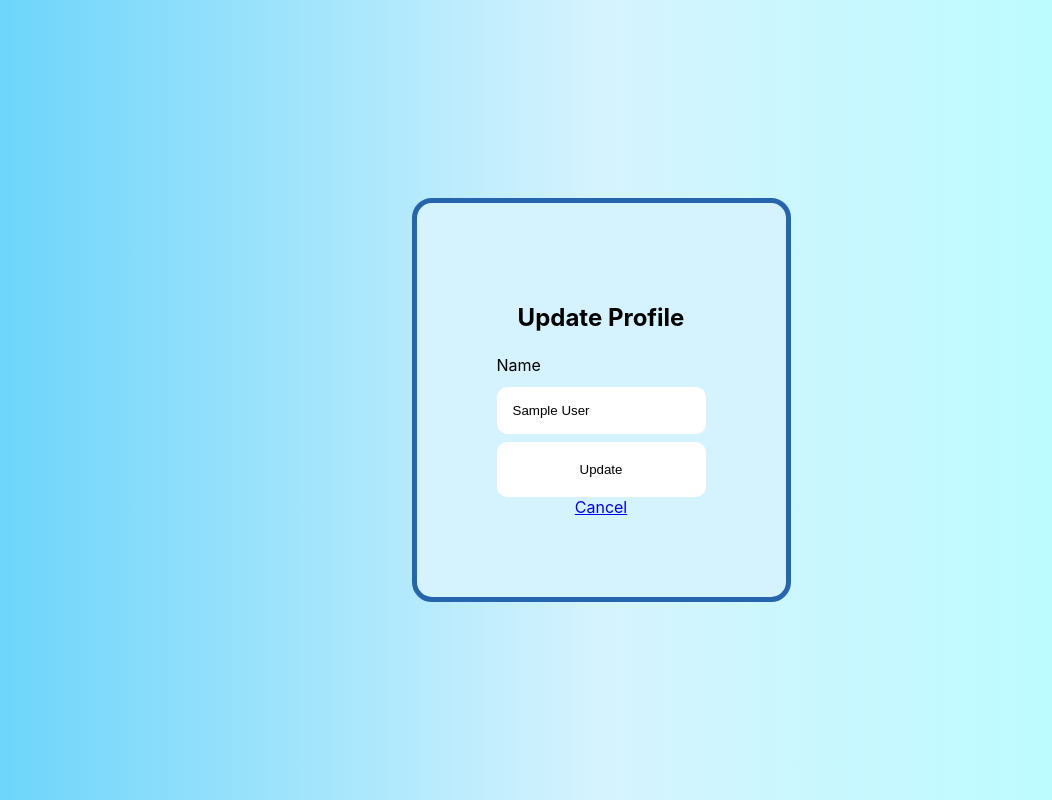
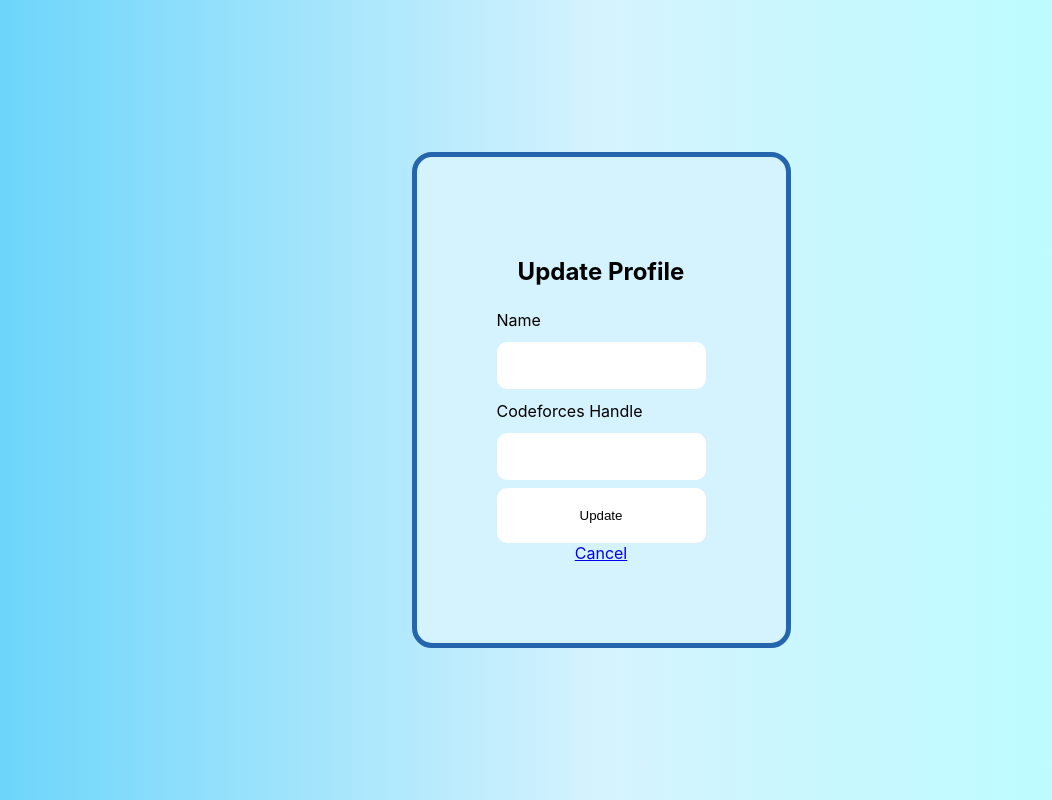
Before and after one commit to tzaph/lockout-online-judge, a React (Create React App) app: page /update-profile in a window 1280 px wide. Shown: the whole page, without its empty margins (39-1091 px from the left). Built offline with nearby package versions, Linux system fonts and the light colour scheme; no server answers; the database is empty; sample sign-in values are in the browser's storage.

Commit message:
Create database and add a field for Codeforces handle
There's a bug when the user updates the profile information without editing the fields; even if there were default values, the database will be updated as empty string

```diff
--- a/src/components/Dashboard.js
+++ b/src/components/Dashboard.js
@@ -1,9 +1,16 @@
-import React, { useState } from 'react'
+import React, { useEffect, useState } from 'react'
 import { useAuth } from '../contexts/AuthContext';
 import { Link, useNavigate } from 'react-router-dom';
+import { getDatabase, ref, get, child } from 'firebase/database';
 
 export default function Dashboard() {
   const [error, setError] = useState('');
+  const [data, setData] = useState({
+    codeforcesHandle:"",
+    email:"",
+    name:"",
+    uid:""
+  })
   const { currentUser, logout } = useAuth();
   const navigate = useNavigate();
 
@@ -18,13 +25,26 @@
     }
   }
 
+  const Getdata = () =>{
+    get(child(ref(getDatabase()), 'users/' + currentUser.uid)).then((snapshot) => {
+      if (snapshot.exists()) {
+        setData(snapshot.val())
+      } else {
+      }
+    }).catch((error) => {
+      console.error(error);
+    });
+  }
+  useEffect(()=>{Getdata();},[])
+
   return (
     <div className="dashboard-container">
       <h1>Dashboard</h1>
       <div className="profile-container">
         <h2>Profile</h2>
-        <label>Email: {currentUser.email}</label>
-        <label>Name: {currentUser.displayName}</label>
+        <label>Email: {data.email}</label>
+        <label>Name: {data.name}</label>
+        <label>Codeforces Handle: {data.codeforcesHandle}</label>
         <br></br>
         <Link to="/update-profile">Update Profile</Link>
       </div>
--- a/src/components/Register.js
+++ b/src/components/Register.js
@@ -7,7 +7,7 @@
   const [email, setEmail] = useState('');
   const [password, setPassword] = useState('');
   const [confirmPassword, setConfirmPassword] = useState('');
-  const { register } = useAuth();
+  const { register, addUserInformationToDatabase } = useAuth();
   const [error, setError] = useState('');
   const [loading, setLoading] = useState(false);
   const navigate = useNavigate();
@@ -22,6 +22,7 @@
     }
     try {
       await register(email, password);
+      await addUserInformationToDatabase();
       setLoading(true);
       setError('');
       navigate('/');
--- a/src/components/UpdateProfile.js
+++ b/src/components/UpdateProfile.js
@@ -1,11 +1,17 @@
-import React, { useState } from 'react'
+import React, { useEffect, useState } from 'react'
 import { Alert } from 'react-bootstrap';
 import { useAuth } from '../contexts/AuthContext';
+import { getDatabase, ref, get, child } from "firebase/database";
 import { Link, useNavigate } from 'react-router-dom';
 
 export default function UpdateProfile() {
-  const [name, setName] = useState('');
-  const { currentUser, updateName } = useAuth();
+  const [data, setData] = useState({
+    codeforcesHandle:"",
+    email:"",
+    name:"",
+    uid:""
+  })
+  const { currentUser, updateName, updateCodeforcesHandle } = useAuth();
   const [error, setError] = useState('');
   const [loading, setLoading] = useState(false);
   const navigate = useNavigate();
@@ -15,6 +21,7 @@
 
     try {
       await updateName(name);
+      await updateCodeforcesHandle(cfHandle);
       setLoading(true);
       setError('');
       navigate('/');
@@ -25,6 +32,21 @@
     setLoading(false);
   }
 
+  const Getdata = () =>{
+    get(child(ref(getDatabase()), 'users/' + currentUser.uid)).then((snapshot) => {
+      if (snapshot.exists()) {
+        setData(snapshot.val())
+      } else {
+      }
+    }).catch((error) => {
+      console.error(error);
+    });
+  }
+  useEffect(() => { Getdata(); }, [])
+
+  const [name, setName] = useState(data.name);
+  const [cfHandle, setCfhandle] = useState(data.codeforcesHandle);
+
   return (
     <div className="auth-form-container">
       <h2>Update Profile</h2>
@@ -34,9 +56,17 @@
         <input
           onChange={(e) => setName(e.target.value)}
           type="name"
-          defaultValue={currentUser.displayName}
+          defaultValue={data.name}
           id="name"
           name="name"
+        />
+        <label for="cfHandle">Codeforces Handle</label>
+        <input
+          onChange={(e) => setCfhandle(e.target.value)}
+          type="cfHandle"
+          defaultValue={data.codeforcesHandle}
+          id="cfHandle"
+          name="cfHandle"
         />
         <button disabled={loading} type="submit">Update</button>
       </form>
--- a/src/contexts/AuthContext.js
+++ b/src/contexts/AuthContext.js
@@ -1,7 +1,7 @@
 import React, { useState, useContext, useEffect } from 'react'
 import { auth } from '../firebase'
 import { createUserWithEmailAndPassword, onAuthStateChanged, signInWithEmailAndPassword, signOut, updateProfile } from 'firebase/auth'
-
+import { getDatabase, ref, set, update, get } from "firebase/database"
 const AuthContext = React.createContext()
 
 export function useAuth() {
@@ -10,6 +10,7 @@
 
 export function AuthProvider({ children }){
   const [currentUser, setCurrentUser] = useState()
+  const [returnValue, setReturnValue] = useState()
   const [loading, setLoading] = useState(true)
 
   function register(email, password) {
@@ -26,6 +27,40 @@
 
   function updateName(name) {
     updateProfile(auth.currentUser, {displayName: name})
+    const db = getDatabase()
+    update(ref(db, 'users/' + auth.currentUser.uid), {
+      name: name
+    });
+  }
+
+  function addUserInformationToDatabase() {
+    const db = getDatabase()
+    set(ref(db, 'users/' + auth.currentUser.uid), {
+      email: auth.currentUser.email,
+      uid: auth.currentUser.uid,
+      codeforcesHandle: "",
+      name: "",
+    });
+  }
+
+  function updateCodeforcesHandle(codeforcesHandle) {
+    const db = getDatabase()
+    update(ref(db, 'users/' + auth.currentUser.uid), {
+      codeforcesHandle: codeforcesHandle
+    });
+  }
+
+  function getCodeforcesHandle(currentUser) {
+    const db = getDatabase();
+    setReturnValue("");
+    get(ref(db, 'users/' + currentUser.uid)).then((snapshot) => {
+      if (snapshot.exists()) {
+        setReturnValue((snapshot.val()).codeforcesHandle);
+      } else {
+
+      }
+    });
+    return returnValue;
   }
 
   useEffect(() => {
@@ -43,6 +78,9 @@
     login,
     logout,
     updateName,
+    addUserInformationToDatabase,
+    updateCodeforcesHandle,
+    getCodeforcesHandle,
     currentUser
   }
 
--- a/src/firebase.js
+++ b/src/firebase.js
@@ -1,4 +1,5 @@
 import { getAuth } from "firebase/auth"
+import  {getDatabase} from "firebase/database"
 import { initializeApp } from "firebase/app"
 
 const app = initializeApp({
@@ -12,4 +13,5 @@
 })
 
 export const auth = getAuth(app)
+export const  database = getDatabase()
 export default app
```
